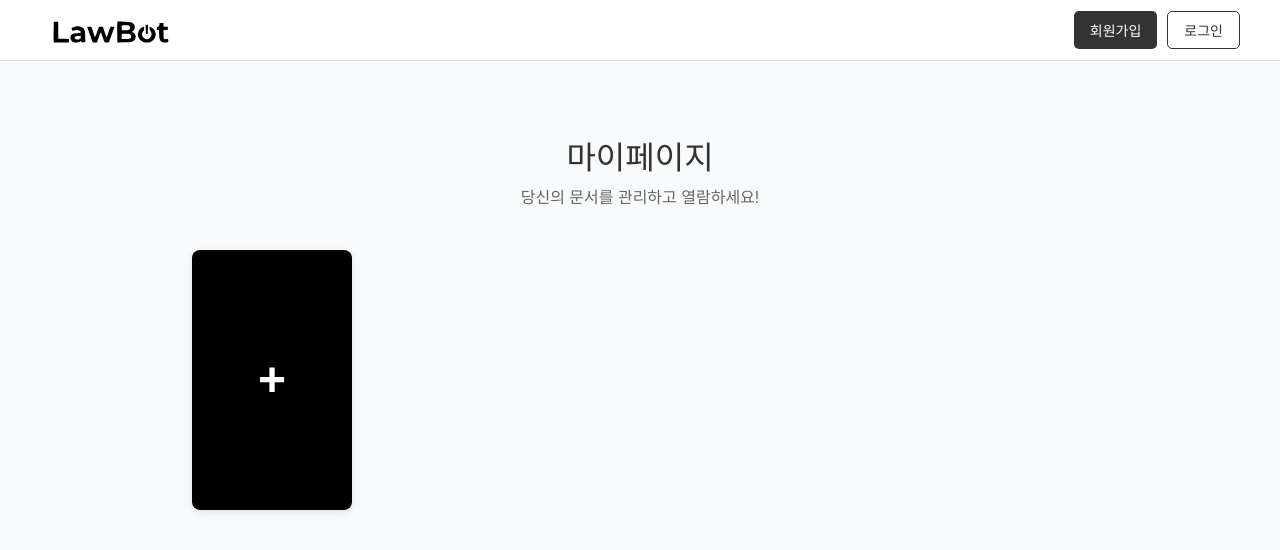
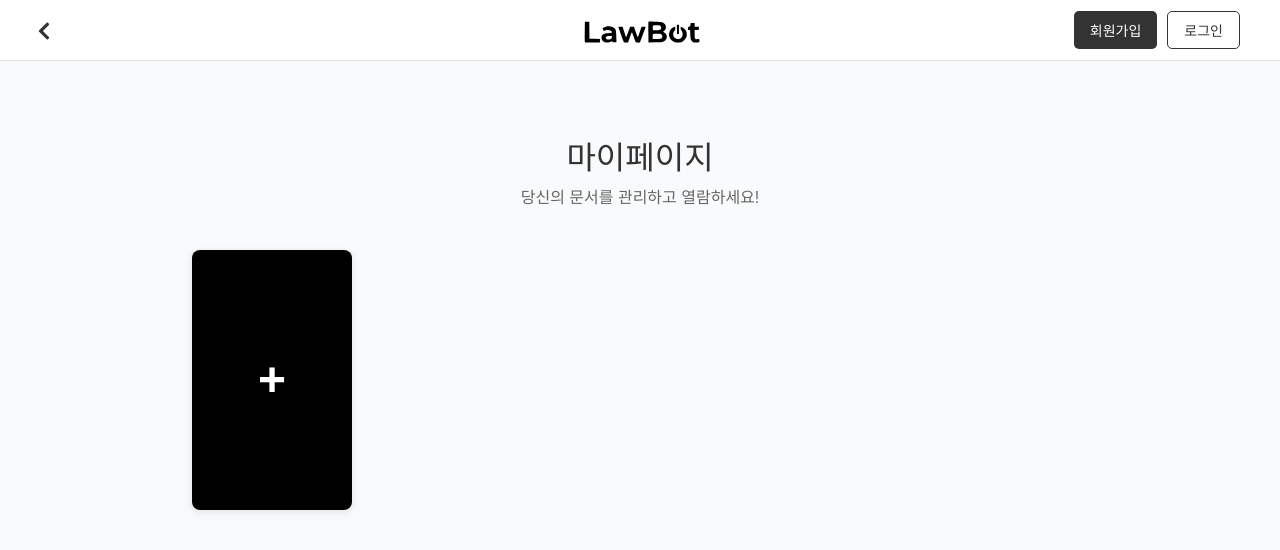
Before and after one commit to KNU-Capstone-design-team4/FE, a React (Vite) app: page /mypage in a window 1280 px wide. Shown: the top 550 px of the page. Built offline with nearby package versions, Linux system fonts and the light colour scheme.

Commit message:
뒤로가기

```diff
--- a/src/components/Header.tsx
+++ b/src/components/Header.tsx
@@ -1,5 +1,6 @@
 import React from 'react';
-import { useNavigate, useLocation } from 'react-router-dom'; // 👈 1. useLocation을 추가로 불러옵니다.
+import { useNavigate, useLocation } from 'react-router-dom';
+import { FaChevronLeft } from "react-icons/fa";
 
 interface HeaderProps {
   isLoggedIn: boolean;
@@ -8,38 +9,60 @@ interface HeaderProps {
 
 const Header: React.FC<HeaderProps> = ({ isLoggedIn, onLogout }) => {
   const navigate = useNavigate();
-  const location = useLocation(); // 👈 2. 현재 위치 정보를 가져옵니다.
+  const location = useLocation();
 
-  // 3. 현재 페이지 경로에 따라 다르게 동작하는 로그아웃 핸들러
+  // 현재 페이지가 메인 페이지인지 확인
+  const isMainPage = location.pathname === '/' || location.pathname === '/main';
+
   const handleLogout = () => {
-    // 현재 경로가 '/chatbot'일 경우
     if (location.pathname === '/chatbot') {
       if (window.confirm('정말 로그아웃 하시겠습니까?')) {
         onLogout();
-        navigate('/login'); // 로그인 페이지로 이동
+        navigate('/login');
       }
     }
-    // 그 외 다른 모든 페이지의 경우
     else {
       if (window.confirm('정말 로그아웃 하시겠습니까?')) {
-      onLogout();
-      navigate('/'); // 메인 페이지로 이동
+        onLogout();
+        navigate('/');
       }
     }
   };
 
   return (
-    <header className="flex justify-between items-center p-4 bg-white shadow-md">
-      {/* 왼쪽 상단 로고 */}
+    <header className="relative flex justify-between items-center p-4 bg-white shadow-md">
+
+      {/* 1. 왼쪽 영역: 뒤로가기 버튼 */}
+      <div className="flex items-center" style={{ minWidth: '40px' }}>
+        {!isMainPage && (
+          <button
+            onClick={() => navigate(-1)}
+            className="p-2 hover:bg-gray-100 rounded-full transition-colors"
+            title="뒤로가기"
+            style={{
+              border: 'none',
+              background: 'transparent',
+              transform: 'translate(-25px, 3px)'
+            }}
+          >
+            <FaChevronLeft size={20} color="#333" />
+          </button>
+        )}
+      </div>
+
+      {/* 2. 중앙 영역: 로고 (absolute로 화면 정중앙 고정) */}
       <div
-        className="flex items-center cursor-pointer"
+        className="absolute left-1/2 transform -translate-x-1/2 flex items-center cursor-pointer"
         onClick={() => navigate('/')}
       >
-        <img src="/lawbot_logo.svg" alt="LawBot Logo"
-          style={{ height: '40px', width: 'auto', display: 'block' }} />
+        <img
+          src="/lawbot_logo.svg"
+          alt="LawBot Logo"
+          style={{ height: '40px', width: 'auto', display: 'block' }}
+        />
       </div>
 
-      {/* 오른쪽 메뉴 */}
+      {/* 3. 오른쪽 영역: 메뉴 버튼 */}
       <nav className="flex gap-2">
         {isLoggedIn ? (
           <>
@@ -49,7 +72,6 @@ const Header: React.FC<HeaderProps> = ({ isLoggedIn, onLogout }) => {
             >
               마이페이지
             </button>
-            {/* 👇 로그아웃 버튼의 onClick에 새로 만든 함수를 연결합니다. */}
             <button
               onClick={handleLogout}
               className="btn-logout px-4 py-2 bg-gray-300 rounded"
```
